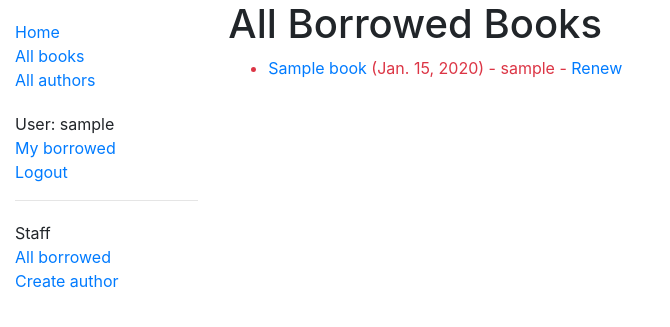
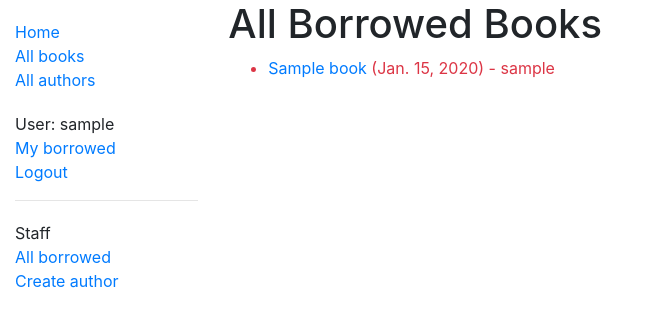
Before and after one commit to jarabt/django_projects, a Django app: template locallibrary/catalog/templates/catalog/bookinstance_list_borrowed_all.html in a window 1280 px wide. Shown: the top 327 px of the page, without its empty margins (0-670 px from the left). Run offline with Django 3.2, Linux system fonts and the light colour scheme; the template is opened without the code that fills it: values that come from a table or form of the project are taken from there, others are empty; a user stored in the database is signed in; tables that the repository leaves empty hold one stand-in row (values such as "Sample post").

Commit message:
i think the same as previous

```diff
--- a/locallibrary/catalog/templates/catalog/bookinstance_list_borrowed_all.html
+++ b/locallibrary/catalog/templates/catalog/bookinstance_list_borrowed_all.html
@@ -8,7 +8,7 @@
 
 			{% for bookinst in bookinstance_list %}
 				<li class="{% if bookinst.is_overdue %}text-danger{% endif %}">
-					<a href="{% url 'book-detail' bookinst.book.pk %}">{{ bookinst.book.title }}</a> ({{ bookinst.due_back }}) - {% if bookinst.borrower %}{{ bookinst.borrower }}{% endif %} {% if perms.catalog.can_mark_returned %}- <a href="{% url 'renew-book-librarian' bookinst.id %}">Renew</a> {% endif %}
+					<a href="{% url 'book-detail' bookinst.book.pk %}">{{ bookinst.book.title }}</a> ({{ bookinst.due_back }}) - {% if bookinst.borrower %}{{ bookinst.borrower }}{% endif %}
 				</li>
 			{% endfor %}
 		</ul>
```
